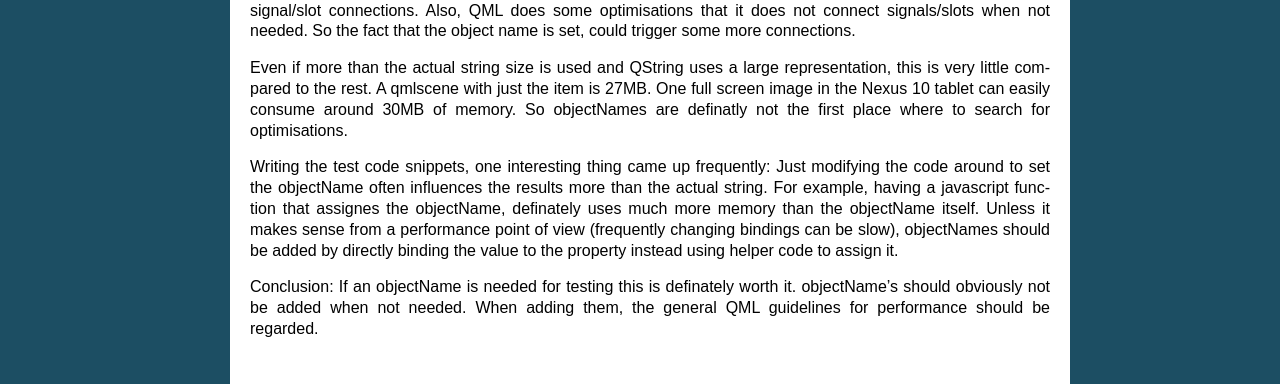
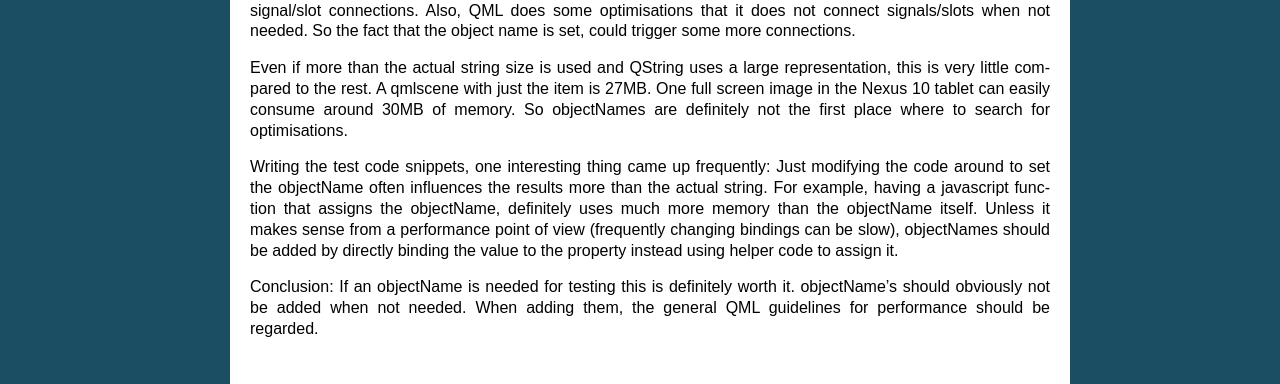
Before and after one commit to ubports/autopilot, a Sphinx documentation site: the page built from docs/faq/faq.rst, in a window 1280 px wide. Shown: the part 612-996 px from the top of the page. Built offline with Sphinx 7.4.7, drawn with Linux system fonts in a browser that asks for light colours.

Commit message:
fix more typos

```diff
--- a/docs/faq/faq.rst
+++ b/docs/faq/faq.rst
@@ -39,17 +39,17 @@ name is set, could trigger some more connections.
 Even if more than the actual string size is used and QString uses a large
 representation, this is very little compared to the rest. A qmlscene with just
 the item is 27MB. One full screen image in the Nexus 10 tablet can easily
-consume around 30MB of memory. So objectNames are definatly not the first place
+consume around 30MB of memory. So objectNames are definitely not the first place
 where to search for optimisations.
 
 Writing the test code snippets, one interesting thing came up frequently: Just
 modifying the code around to set the objectName often influences the results
 more than the actual string. For example, having a javascript function that
-assignes the objectName, definately uses much more memory than the objectName
+assigns the objectName, definitely uses much more memory than the objectName
 itself. Unless it makes sense from a performance point of view (frequently
 changing bindings can be slow), objectNames should be added by directly
 binding the value to the property instead using helper code to assign it.
 
-Conclusion: If an objectName is needed for testing this is definately worth it.
+Conclusion: If an objectName is needed for testing this is definitely worth it.
 objectName's should obviously not be added when not needed. When adding them,
 the general QML guidelines for performance should be regarded.
```
